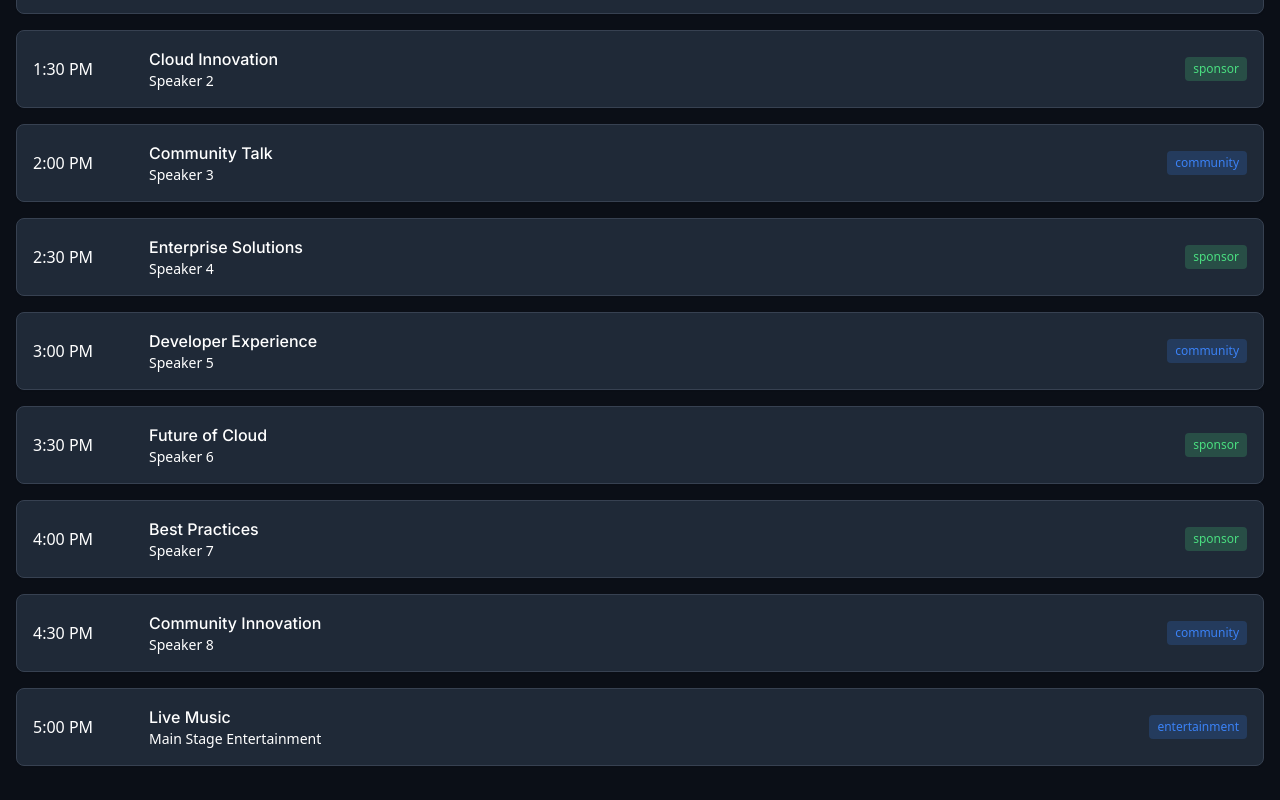
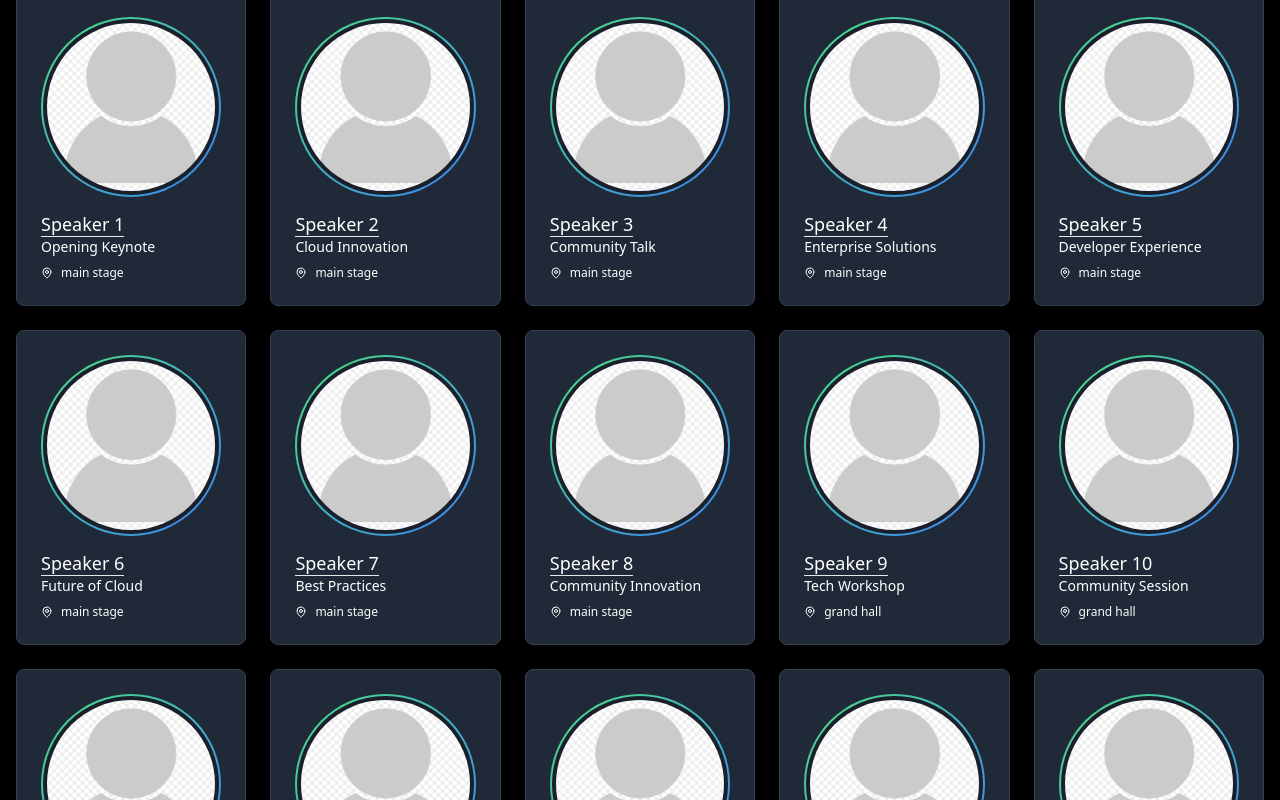
Before and after one commit to bibschan/cloud-summit-2025, a Next.js app: page / in a window 1280 px wide. Shown: the part 3160-3960 px from the top of the page. Built offline with nearby package versions, Linux system fonts and the light colour scheme.

Commit message:
add a feature to scroll to the associated schedule and speaker card section

```diff
--- a/src/components/schedule-and-speakers.tsx
+++ b/src/components/schedule-and-speakers.tsx
@@ -3,74 +3,98 @@
 import { Tabs, TabsContent, TabsList, TabsTrigger } from "@/components/ui/tabs";
 import { Card, CardContent } from "@/components/ui/card";
 import { Clock, MapPin } from "lucide-react";
+import { useEffect, useState } from "react";
 
 interface Talk {
   time: string;
   title: string;
   speaker: string;
   type: "sponsor" | "community";
-  stage: "main" | "grand";
+  stage: "main stage" | "grand hall";
 }
 
 export default function ScheduleAndSpeakers() {
-  const speakersNum = 16;
-  const schedule: Talk[] = [
+  const [activeTab, setActiveTab] = useState("main");
+  const [selectedScheduleCard, setSelectedScheduleCard] = useState<string>("");
+
+  useEffect(() => {
+    if (selectedScheduleCard) {
+      const timeout = setTimeout(() => {
+        const scheduleSection = document.getElementById(selectedScheduleCard);
+        if (scheduleSection) {
+          scheduleSection.scrollIntoView({
+            behavior: "smooth",
+            block: "center"
+          });
+        }
+      }, 0);
+
+      return () => clearTimeout(timeout); // Cleanup timeout if component unmounts
+    }
+  }, [selectedScheduleCard]);
+
+  const handleSpeakerClick = (cardId: string, stage?: string) => {
+    if (stage) setActiveTab(stage);
+    setSelectedScheduleCard(cardId);
+  };
+
+  const speakerDetails: Talk[] = [
     // Main Stage
     {
       time: "1:00 PM",
       title: "Opening Keynote",
       speaker: "Speaker 1",
       type: "sponsor",
-      stage: "main"
+      stage: "main stage"
     },
     {
       time: "1:30 PM",
       title: "Cloud Innovation",
       speaker: "Speaker 2",
       type: "sponsor",
-      stage: "main"
+      stage: "main stage"
     },
     {
       time: "2:00 PM",
       title: "Community Talk",
       speaker: "Speaker 3",
       type: "community",
-      stage: "main"
+      stage: "main stage"
     },
     {
       time: "2:30 PM",
       title: "Enterprise Solutions",
       speaker: "Speaker 4",
       type: "sponsor",
-      stage: "main"
+      stage: "main stage"
     },
     {
       time: "3:00 PM",
       title: "Developer Experience",
       speaker: "Speaker 5",
       type: "community",
-      stage: "main"
+      stage: "main stage"
     },
     {
       time: "3:30 PM",
       title: "Future of Cloud",
       speaker: "Speaker 6",
       type: "sponsor",
-      stage: "main"
+      stage: "main stage"
     },
     {
       time: "4:00 PM",
       title: "Best Practices",
       speaker: "Speaker 7",
       type: "sponsor",
-      stage: "main"
+      stage: "main stage"
     },
     {
       time: "4:30 PM",
       title: "Community Innovation",
       speaker: "Speaker 8",
       type: "community",
-      stage: "main"
+      stage: "main stage"
     },
     // Grand Hall
     {
@@ -78,67 +102,64 @@ export default function ScheduleAndSpeakers() {
       title: "Tech Workshop",
       speaker: "Speaker 9",
       type: "sponsor",
-      stage: "grand"
+      stage: "grand hall"
     },
     {
       time: "1:30 PM",
       title: "Community Session",
       speaker: "Speaker 10",
       type: "community",
-      stage: "grand"
+      stage: "grand hall"
     },
     {
       time: "2:00 PM",
       title: "Cloud Security",
       speaker: "Speaker 11",
       type: "sponsor",
-      stage: "grand"
+      stage: "grand hall"
     },
     {
       time: "2:30 PM",
       title: "Open Source",
       speaker: "Speaker 12",
       type: "community",
-      stage: "grand"
+      stage: "grand hall"
     },
     {
       time: "3:00 PM",
       title: "Enterprise Cloud",
       speaker: "Speaker 13",
       type: "sponsor",
-      stage: "grand"
+      stage: "grand hall"
     },
     {
       time: "3:30 PM",
       title: "Community Talk",
       speaker: "Speaker 14",
       type: "community",
-      stage: "grand"
+      stage: "grand hall"
     },
     {
       time: "4:00 PM",
       title: "Cloud Native",
       speaker: "Speaker 15",
       type: "sponsor",
-      stage: "grand"
+      stage: "grand hall"
     },
     {
       time: "4:30 PM",
       title: "Closing Session",
       speaker: "Speaker 16",
       type: "community",
-      stage: "grand"
+      stage: "grand hall"
     }
   ];
 
   return (
-    <div className="w-full bg-[#0B0F17]">
-      {/* Schedule Section */}
-      <section className="container mx-auto px-4 py-24">
+    <section className="container mx-auto">
       <h2 className="text-center text-4xl font-bold bg-clip-text text-transparent bg-gradient-to-r from-green-400 to-blue-500 mb-12">
-          Event Schedule
+        Featured Speakers
       </h2>
-
       <div className="flex justify-center">
         <Card className="bg-gray-800 border-gray-700">
           <CardContent className="flex items-center gap-4 p-4">
@@ -148,37 +169,55 @@ export default function ScheduleAndSpeakers() {
           </CardContent>
         </Card>
       </div>
-
-        <Tabs defaultValue="main" className="mt-8">
+      {/* Tabs Section */}
+      <Tabs
+        value={activeTab}
+        onValueChange={setActiveTab}
+        className="mt-8 px-4"
+      >
         <TabsList className="grid w-full grid-cols-2 max-w-[400px] mx-auto space-x-2">
           <TabsTrigger
-              value="main"
-              className=" data-[state=active]:bg-gradient-to-tr from-green-400/20 to-blue-500/20 rounded-md py-3"
+            value="main stage"
+            className="data-[state=active]:bg-gradient-to-tr from-green-400/20 to-blue-500/20 rounded-md py-3"
           >
             Main Stage
           </TabsTrigger>
           <TabsTrigger
-              value="grand"
-              className=" data-[state=active]:bg-gradient-to-tr from-green-400/20 to-blue-500/20 rounded-md py-3"
+            value="grand hall"
+            className="data-[state=active]:bg-gradient-to-tr from-green-400/20 to-blue-500/20 rounded-md py-3"
           >
             Grand Hall
           </TabsTrigger>
         </TabsList>
-          <TabsContent value="main">
+        <TabsContent value="main stage">
           <div className="grid gap-4 mt-8">
-              {schedule
-                .filter((talk) => talk.stage === "main")
+            {speakerDetails
+              .filter((talk) => talk.stage === "main stage")
               .map((talk, i) => (
-                  <Card key={i} className="bg-gray-800 border-gray-700">
+                <Card
+                  key={i}
+                  id={`${talk.speaker}Speaker`}
+                  className={`bg-gray-800 border-gray-700 ${
+                    selectedScheduleCard === `${talk.speaker}Speaker`
+                      ? "border-1-white"
+                      : ""
+                  }`}
+                >
                   <CardContent className="flex items-center gap-4 p-4">
                     <div className="min-w-[100px] text-muted-foreground">
                       {talk.time}
                     </div>
                     <div className="flex-1">
                       <h4 className="font-medium">{talk.title}</h4>
-                        <p className="text-sm text-muted-foreground">
+                      <span
+                        className="text-sm text-muted-foreground border-b border-1-white leading-[100%] hover:cursor-pointer"
+                        onClick={() =>
+                          handleSpeakerClick(`${talk.speaker}Schedule`)
+                        }
+                        role="button"
+                      >
                         {talk.speaker}
-                        </p>
+                      </span>
                     </div>
                     <div
                       className={`px-2 py-1 rounded text-xs ${
@@ -192,39 +231,37 @@ export default function ScheduleAndSpeakers() {
                   </CardContent>
                 </Card>
               ))}
-              <Card className="bg-gray-800 border-gray-700">
-                <CardContent className="flex items-center gap-4 p-4">
-                  <div className="min-w-[100px] text-muted-foreground">
-                    5:00 PM
-                  </div>
-                  <div className="flex-1">
-                    <h4 className="font-medium">Live Music</h4>
-                    <p className="text-sm text-muted-foreground">
-                      Main Stage Entertainment
-                    </p>
-                  </div>
-                  <div className="px-2 py-1 rounded text-xs bg-blue-500/20 text-blue-500">
-                    entertainment
-                  </div>
-                </CardContent>
-              </Card>
           </div>
         </TabsContent>
-          <TabsContent value="grand">
+        <TabsContent value="grand hall">
           <div className="grid gap-4 mt-8">
-              {schedule
-                .filter((talk) => talk.stage === "grand")
+            {speakerDetails
+              .filter((talk) => talk.stage === "grand hall")
               .map((talk, i) => (
-                  <Card key={i} className="bg-gray-800 border-gray-700">
+                <Card
+                  key={i}
+                  id={`${talk.speaker}Speaker`}
+                  className={`bg-gray-800 border-gray-700 ${
+                    selectedScheduleCard === `${talk.speaker}Speaker`
+                      ? "border-1-white"
+                      : ""
+                  }`}
+                >
                   <CardContent className="flex items-center gap-4 p-4">
                     <div className="min-w-[100px] text-muted-foreground">
                       {talk.time}
                     </div>
                     <div className="flex-1">
                       <h4 className="font-medium">{talk.title}</h4>
-                        <p className="text-sm text-muted-foreground">
+                      <span
+                        className="text-sm text-muted-foreground border-b border-1-white leading-[100%] hover:cursor-pointer"
+                        onClick={() =>
+                          handleSpeakerClick(`${talk.speaker}Schedule`)
+                        }
+                        role="button"
+                      >
                         {talk.speaker}
-                        </p>
+                      </span>
                     </div>
                     <div
                       className={`px-2 py-1 rounded text-xs ${
@@ -241,15 +278,22 @@ export default function ScheduleAndSpeakers() {
           </div>
         </TabsContent>
       </Tabs>
-      </section>
       {/* Speakers Section */}
       <section className="container mx-auto px-4 py-24">
         <h2 className="text-center text-4xl font-bold bg-clip-text text-transparent bg-gradient-to-r from-green-400 to-blue-500 mb-12">
           Featured Speakers
         </h2>
         <div className="grid gap-6 md:grid-cols-3 lg:grid-cols-5">
-          {Array.from({ length: speakersNum }).map((_, i) => (
-            <Card key={i} className="bg-gray-800 border-gray-700">
+          {speakerDetails.map((speakerDetail, i) => (
+            <Card
+              key={i}
+              className={`bg-gray-800 border-gray-700 ${
+                selectedScheduleCard === `${speakerDetail.speaker}Schedule`
+                  ? "border-1-white"
+                  : ""
+              }`}
+              id={`${speakerDetail.speaker}Schedule`}
+            >
               <CardContent className="p-6">
                 <div className="aspect-square rounded-full bg-gradient-to-br from-green-400 to-blue-500 p-[2px] mb-4">
                   <div className="rounded-full bg-[#1A1F2C] p-1">
@@ -260,19 +304,31 @@ export default function ScheduleAndSpeakers() {
                     />
                   </div>
                 </div>
-                <h3 className="font-medium text-lg mb-1">Speaker {i + 1}</h3>
+
+                <span
+                  className="font-medium text-lg mb-1 border-b border-1-white leading-[100%] hover:cursor-pointer"
+                  onClick={() =>
+                    handleSpeakerClick(
+                      `${speakerDetail.speaker}Speaker`,
+                      speakerDetail.stage
+                    )
+                  }
+                  role="button"
+                >
+                  Speaker {i + 1}
+                </span>
                 <p className="text-sm text-muted-foreground mb-2">
-                  Company / Organization
+                  {speakerDetail.title}
                 </p>
                 <div className="flex items-center gap-2 text-xs text-muted-foreground">
                   <MapPin className="h-3 w-3" />
-                  <span>Location</span>
+                  <span>{speakerDetail.stage}</span>
                 </div>
               </CardContent>
             </Card>
           ))}
         </div>
       </section>
-    </div>
+    </section>
   );
 }
```
Also changed, not shown: 1 other file (tests, documents, lock files or other folders). Lines whose indentation alone changed are shown as unchanged.
